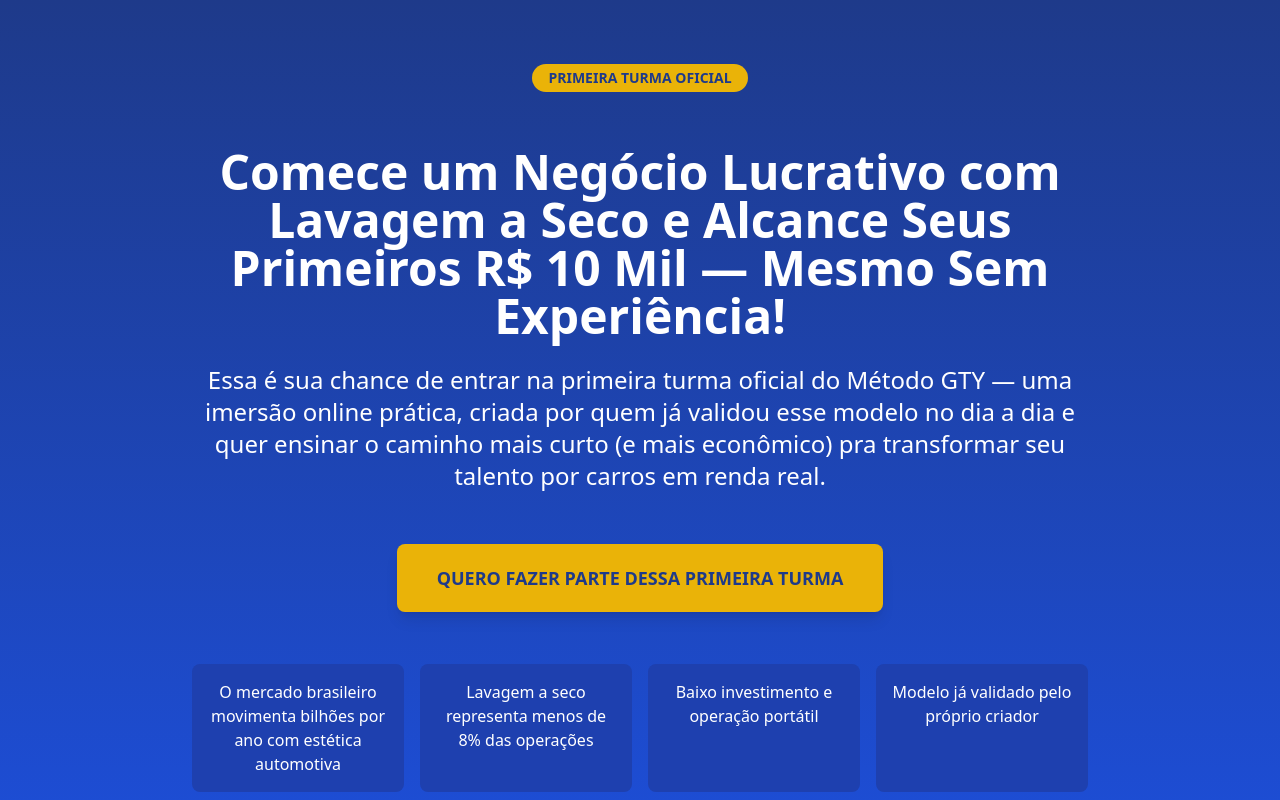
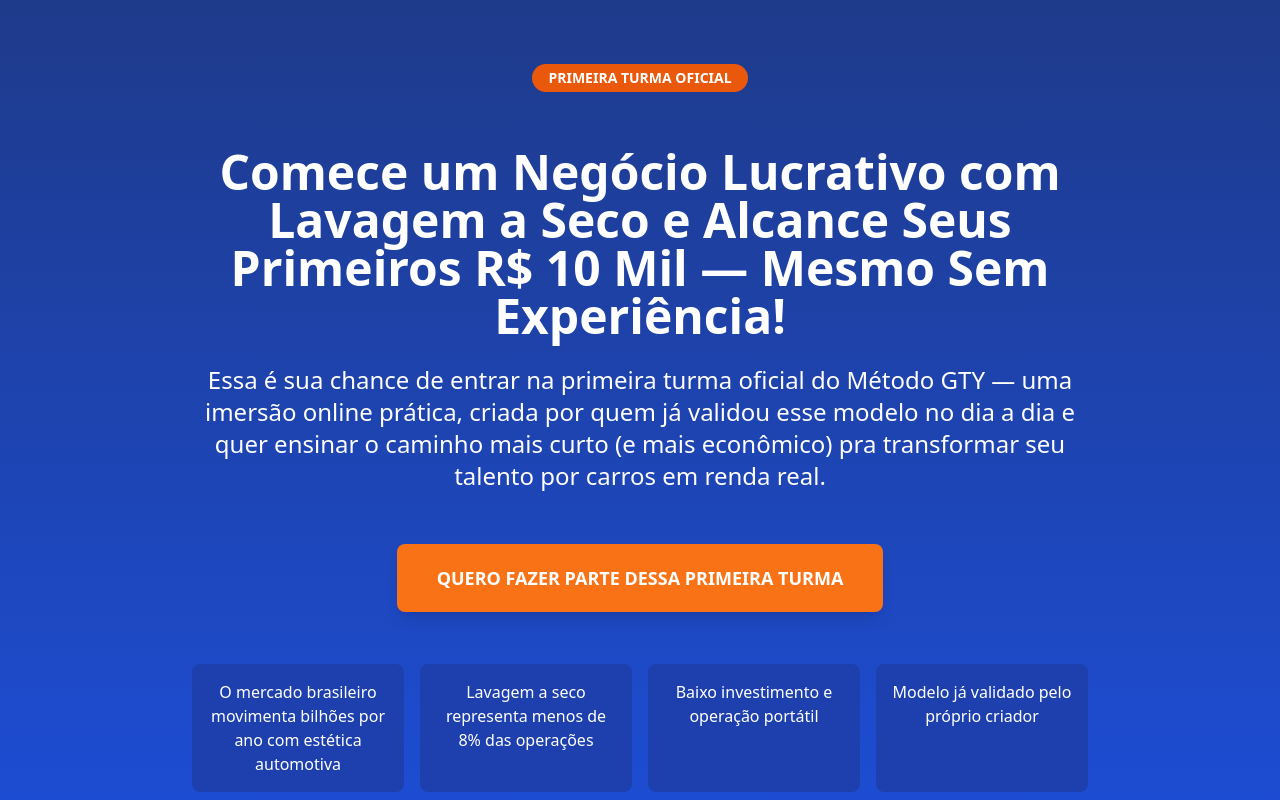
Before and after one commit to Gustavo1847/Metodo-GTY, a React (Vite) app: page / in a window 1280 px wide. Shown: the top 800 px of the page. Built offline with nearby package versions, Linux system fonts and the light colour scheme.

Commit message:
Visual edit in Lovable
Edited UI in Lovable

```diff
--- a/src/components/HeroSection.tsx
+++ b/src/components/HeroSection.tsx
@@ -1,17 +1,15 @@
-
 import { Button } from "@/components/ui/button";
-
 const HeroSection = () => {
   const scrollToSignup = () => {
     const element = document.getElementById("signup");
-    element?.scrollIntoView({ behavior: "smooth" });
+    element?.scrollIntoView({
+      behavior: "smooth"
+    });
   };
-
-  return (
-    <section className="bg-gradient-to-b from-blue-900 to-blue-700 text-white py-16 px-4">
+  return <section className="bg-gradient-to-b from-blue-900 to-blue-700 text-white py-16 px-4">
       <div className="container mx-auto max-w-5xl">
         <div className="text-center mb-8">
-          <span className="inline-block bg-yellow-500 text-blue-900 font-bold px-4 py-1 rounded-full text-sm mb-6">
+          <span className="inline-block bg-orange-600 font-bold px-4 py-1 rounded-full text-sm mb-6 text-white">
             PRIMEIRA TURMA OFICIAL
           </span>
         </div>
@@ -27,11 +25,7 @@ const HeroSection = () => {
         </p>
 
         <div className="flex justify-center mb-10">
-          <Button
-            onClick={scrollToSignup}
-            size="xl"
-            className="bg-yellow-500 hover:bg-yellow-600 text-blue-900 font-bold text-base md:text-lg md:px-10 rounded-lg shadow-lg transform transition-transform hover:scale-105 mx-4"
-          >
+          <Button onClick={scrollToSignup} size="xl" className="bg-orange-500 hover:bg-orange-600 text-white-900 font-bold text-base md:text-lg md:px-10 rounded-lg shadow-lg transform transition-transform hover:scale-105 mx-4 text-white">
             QUERO FAZER PARTE DESSA PRIMEIRA TURMA
           </Button>
         </div>
@@ -51,8 +45,6 @@ const HeroSection = () => {
           </div>
         </div>
       </div>
-    </section>
-  );
+    </section>;
 };
-
 export default HeroSection;
```
